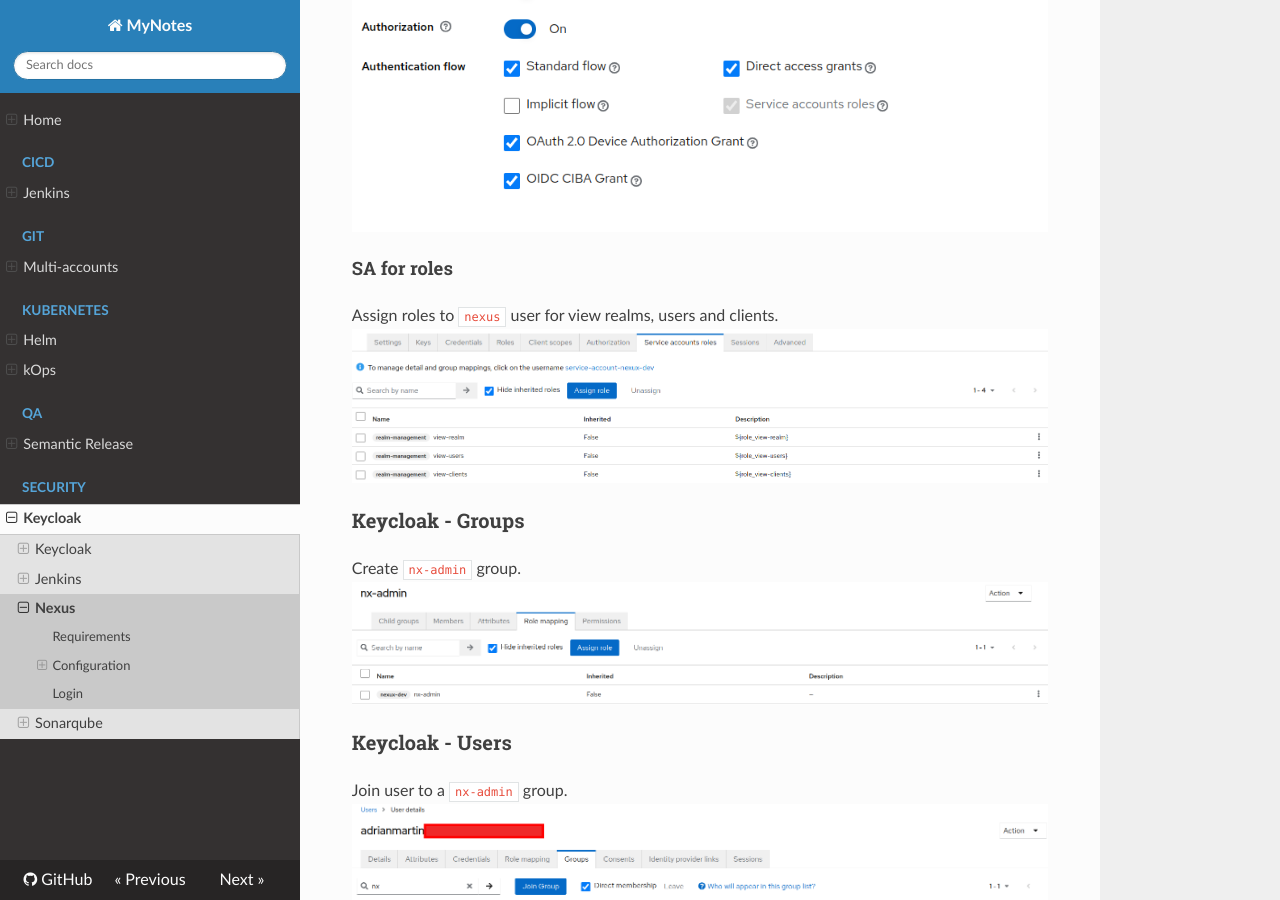
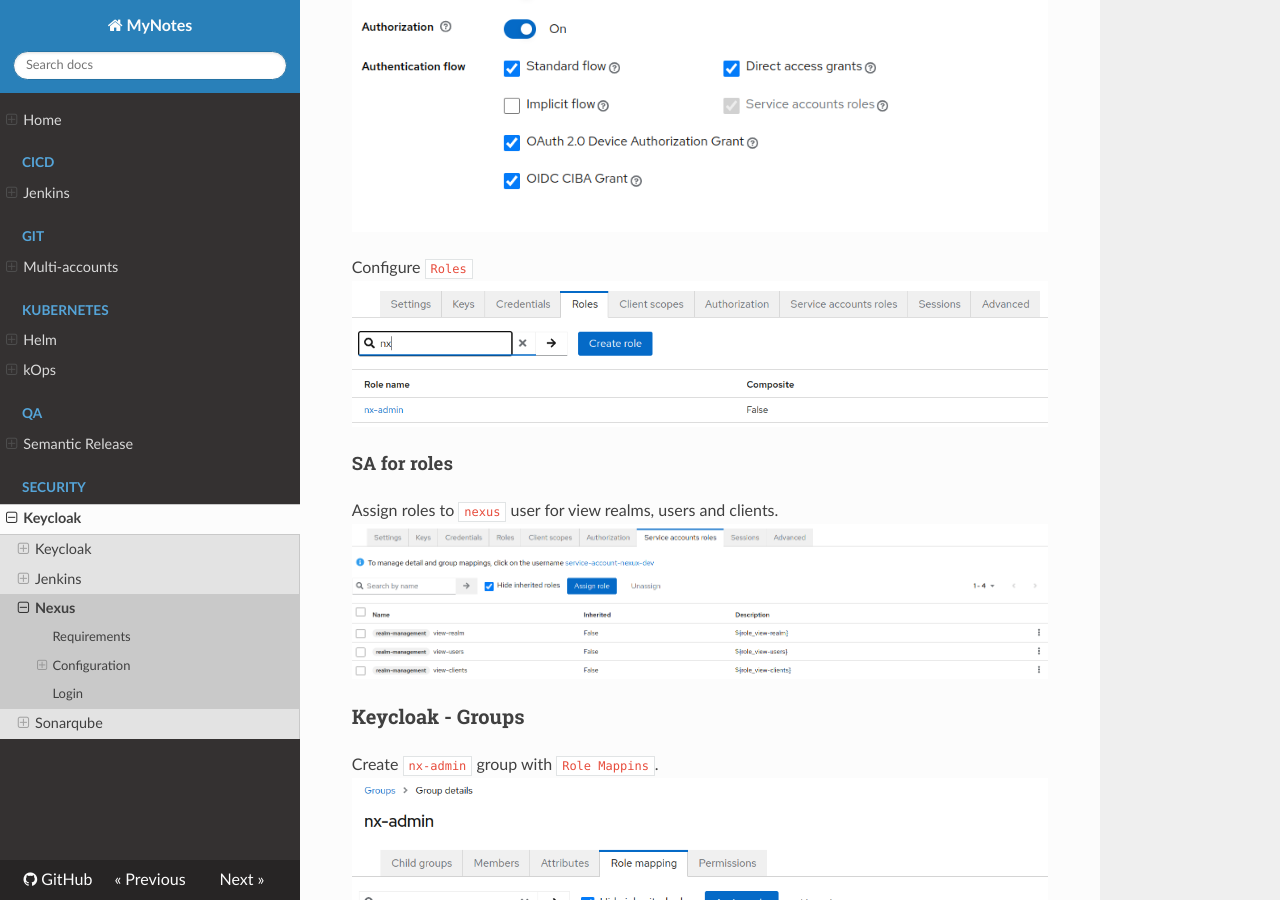
Before and after one commit to amartingarcia/notes, an MkDocs documentation site: the page built from docs/security/keycloak_nexus.md, in a window 1280 px wide and 900 px high, scrolled down 1086 px. Built offline with MkDocs 1.6.1, drawn with Linux system fonts in a browser that asks for light colours; nearby versions of some CDN libraries.

Commit message:
feat(security): modify images and readme for nexus and keycloak

```diff
--- a/docs/security/keycloak_nexus.md
+++ b/docs/security/keycloak_nexus.md
@@ -23,12 +23,15 @@
 Configure `Service account roles`.
 ![notes](../images/security_keycloak_nexus_client_02.png)
 
+Configure `Roles`
+![notes](../images/security_keycloak_nexus_client_03.png)
+
 #### SA for roles
 Assign roles to `nexus` user for view realms, users and clients.
 ![notes](../images/security_keycloak_nexus_client_sa_roles.png)
 
 ### Keycloak - Groups
-Create `nx-admin` group.
+Create `nx-admin` group with `Role Mappins`.
 ![notes](../images/security_keycloak_nexus_groups.png)
 
 ### Keycloak - Users
```
Also changed, not shown: docs/images/security_keycloak_nexus_client_03.png (added), docs/images/security_keycloak_nexus_groups.png.
